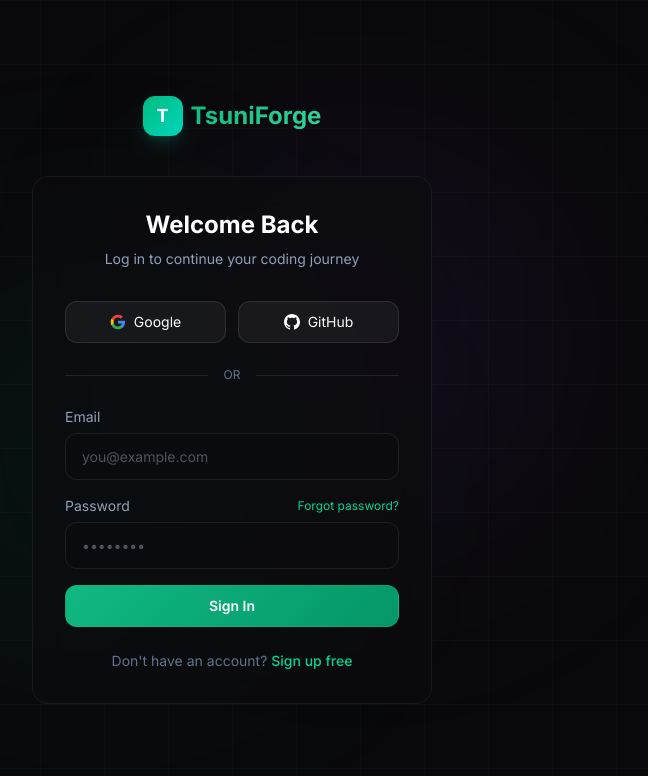
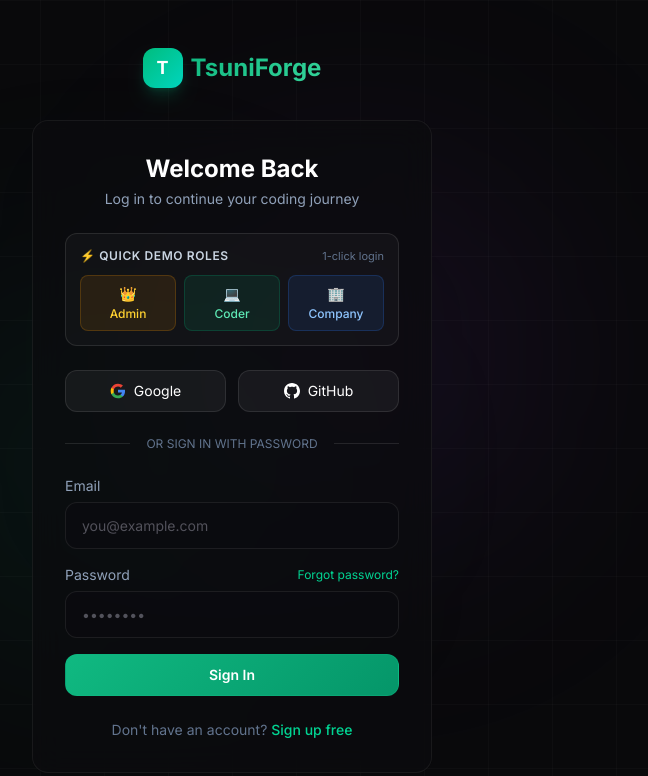
Before and after one commit to ANSUJKMEHER/TsuniForge, a Next.js app in the folder apps/frontend/: page /login in a window 1280 px wide. Shown: the top 776 px of the page, without its empty margins (408-1056 px from the left). Built offline with nearby package versions, Linux system fonts and the light colour scheme; no server answers.

Commit message:
add 1-click demo logins and admin nav link

```diff
--- a/apps/frontend/src/app/login/page.tsx
+++ b/apps/frontend/src/app/login/page.tsx
@@ -27,7 +27,7 @@ function LoginForm() {
       const response = await api.login(email, password);
       if (response && response.data && response.data.user) {
         setAuth(response.data.user, response.data.accessToken, response.data.refreshToken);
-        router.push(redirect);
+        router.push(response.data.user.role === "admin" ? "/admin/problems" : redirect);
       }
     } catch (err: any) {
       setError(err.message || "Failed to log in");
@@ -36,8 +36,27 @@ function LoginForm() {
     }
   };
 
+  const handleQuickLogin = async (demoEmail: string, demoPass: string) => {
+    setEmail(demoEmail);
+    setPassword(demoPass);
+    setLoading(true);
+    setError("");
+
+    try {
+      const response = await api.login(demoEmail, demoPass);
+      if (response && response.data && response.data.user) {
+        setAuth(response.data.user, response.data.accessToken, response.data.refreshToken);
+        router.push(response.data.user.role === "admin" ? "/admin/problems" : redirect);
+      }
+    } catch (err: any) {
+      setError(err.message || "Failed to log in with demo account");
+    } finally {
+      setLoading(false);
+    }
+  };
+
   return (
-    <main className="min-h-screen flex items-center justify-center relative overflow-hidden">
+    <main className="min-h-screen flex items-center justify-center relative overflow-hidden py-12">
       {/* Background */}
       <div className="absolute inset-0 bg-grid" />
       <div className="absolute top-1/3 left-1/4 w-96 h-96 bg-emerald-500/8 rounded-full blur-[120px]" />
@@ -45,7 +64,7 @@ function LoginForm() {
 
       <div className="relative z-10 w-full max-w-md px-6">
         {/* Logo */}
-        <Link href="/" className="flex items-center justify-center gap-2 mb-10">
+        <Link href="/" className="flex items-center justify-center gap-2 mb-8">
           <div className="w-10 h-10 rounded-xl bg-gradient-to-br from-emerald-500 to-teal-400 flex items-center justify-center font-bold text-white text-lg shadow-lg shadow-emerald-500/20">
             T
           </div>
@@ -56,12 +75,51 @@ function LoginForm() {
 
         {/* Card */}
         <div className="glass rounded-2xl p-8 glow-blue">
-          <h1 className="text-2xl font-bold text-white text-center mb-2">
+          <h1 className="text-2xl font-bold text-white text-center mb-1">
             Welcome Back
           </h1>
-          <p className="text-slate-400 text-center text-sm mb-8">
+          <p className="text-slate-400 text-center text-sm mb-6">
             Log in to continue your coding journey
           </p>
+
+          {/* Quick Demo Login Pills */}
+          <div className="mb-6 p-3.5 rounded-xl bg-white/[0.03] border border-white/10">
+            <div className="flex items-center justify-between mb-2.5">
+              <span className="text-xs font-semibold text-slate-300 uppercase tracking-wider flex items-center gap-1.5">
+                ⚡ Quick Demo Roles
+              </span>
+              <span className="text-[11px] text-slate-500">1-click login</span>
+            </div>
+            <div className="grid grid-cols-3 gap-2">
+              <button
+                type="button"
+                onClick={() => handleQuickLogin("admin@tsuniforge.com", "Admin123!")}
+                disabled={loading}
+                className="py-2 px-2.5 rounded-lg bg-amber-500/10 border border-amber-500/20 hover:bg-amber-500/20 text-amber-300 text-xs font-medium transition-all text-center flex flex-col items-center gap-0.5 group disabled:opacity-50"
+              >
+                <span className="text-sm">👑</span>
+                <span>Admin</span>
+              </button>
+              <button
+                type="button"
+                onClick={() => handleQuickLogin("user@tsuniforge.com", "User123!")}
+                disabled={loading}
+                className="py-2 px-2.5 rounded-lg bg-emerald-500/10 border border-emerald-500/20 hover:bg-emerald-500/20 text-emerald-300 text-xs font-medium transition-all text-center flex flex-col items-center gap-0.5 group disabled:opacity-50"
+              >
+                <span className="text-sm">💻</span>
+                <span>Coder</span>
+              </button>
+              <button
+                type="button"
+                onClick={() => handleQuickLogin("company@tsuniforge.com", "Company123!")}
+                disabled={loading}
+                className="py-2 px-2.5 rounded-lg bg-blue-500/10 border border-blue-500/20 hover:bg-blue-500/20 text-blue-300 text-xs font-medium transition-all text-center flex flex-col items-center gap-0.5 group disabled:opacity-50"
+              >
+                <span className="text-sm">🏢</span>
+                <span>Company</span>
+              </button>
+            </div>
+          </div>
 
           {/* OAuth Buttons */}
           <div className="grid grid-cols-2 gap-3 mb-6">
@@ -103,7 +161,7 @@ function LoginForm() {
           {/* Divider */}
           <div className="flex items-center gap-4 mb-6">
             <div className="flex-1 h-px bg-white/10" />
-            <span className="text-xs text-slate-500 uppercase">or</span>
+            <span className="text-xs text-slate-500 uppercase">or sign in with password</span>
             <div className="flex-1 h-px bg-white/10" />
           </div>
 
--- a/apps/frontend/src/app/page.tsx
+++ b/apps/frontend/src/app/page.tsx
@@ -52,6 +52,15 @@ function Navbar() {
 
         {isAuthenticated && user ? (
           <div className="flex items-center gap-3">
+            {user.role === "admin" && (
+              <Link
+                href="/admin/problems"
+                className="flex items-center gap-1.5 px-3 py-1.5 rounded-lg bg-amber-500/10 text-amber-300 border border-amber-500/20 text-xs font-semibold hover:bg-amber-500/20 transition-all shadow-sm"
+              >
+                <span>👑</span>
+                <span>Admin Studio</span>
+              </Link>
+            )}
             <div className="hidden sm:flex items-center gap-2 px-3 py-1.5 rounded-lg bg-white/[0.03] border border-white/5">
               <div className="w-7 h-7 rounded-full bg-gradient-to-br from-emerald-500 to-teal-400 flex items-center justify-center text-xs font-bold text-white">
                 {user.username?.charAt(0).toUpperCase() || "U"}
```
